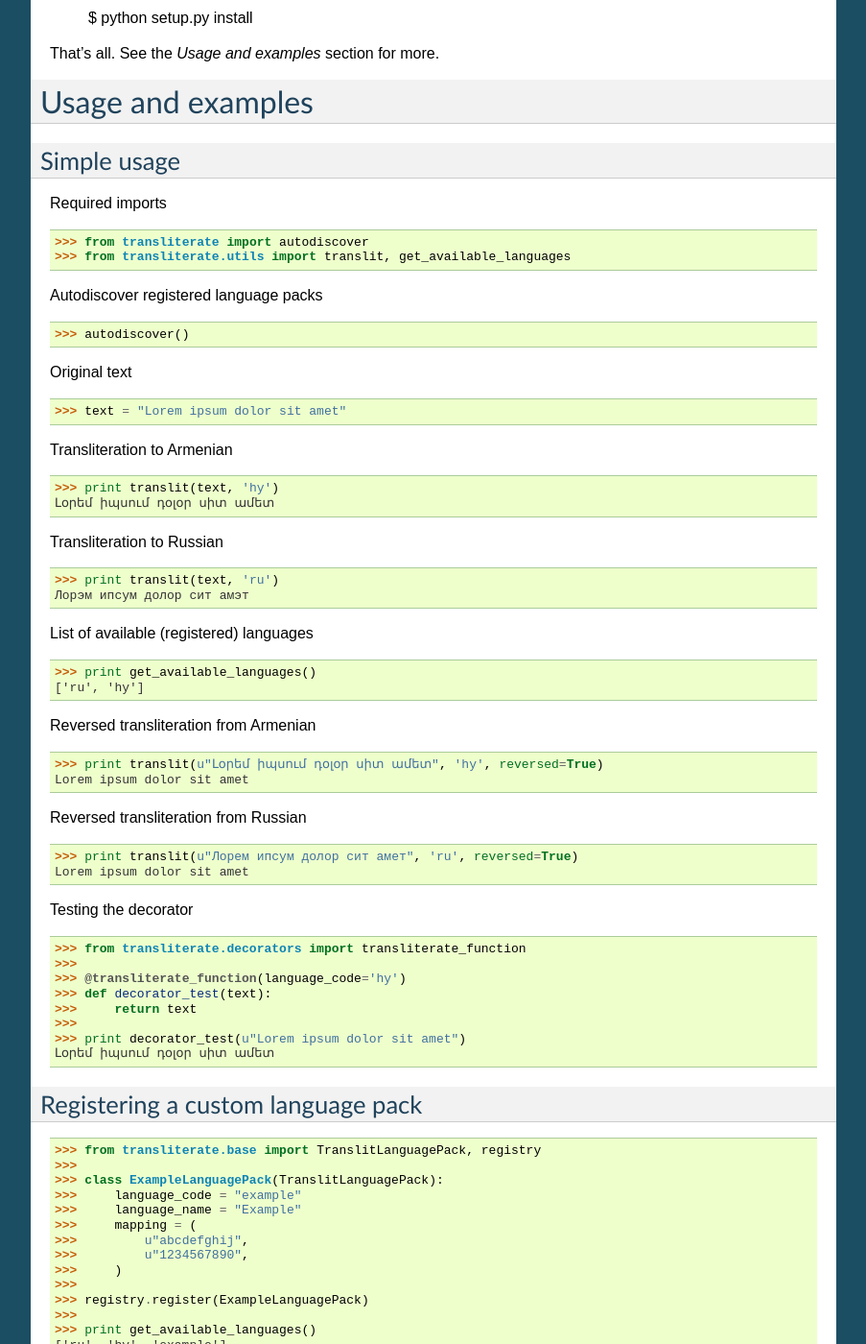
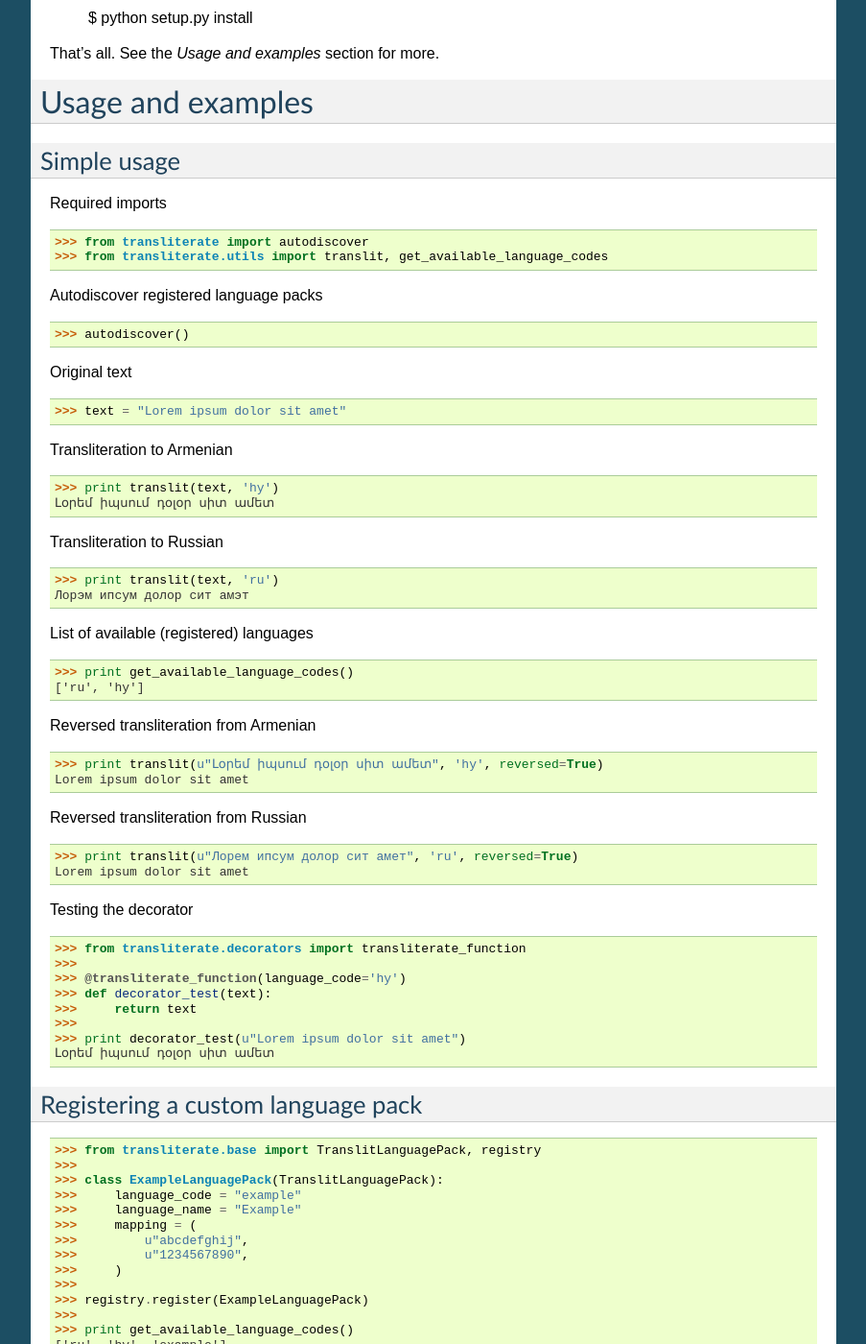
Before and after one commit to barseghyanartur/transliterate, a Sphinx documentation site: the page built from docs/index.rst, in a window 1280 px wide and 1400 px high, scrolled down 674 px. Shown: the whole window at 96% size, without its empty margins (198-1101 px from the left). Built offline with Sphinx 7.4.7, drawn with Linux system fonts in a browser that asks for light colours.

Commit message:
docs updated

```diff
--- a/docs/index.rst
+++ b/docs/index.rst
@@ -40,7 +40,7 @@ Simple usage
 Required imports
 
 >>> from transliterate import autodiscover
->>> from transliterate.utils import translit, get_available_languages
+>>> from transliterate.utils import translit, get_available_language_codes
 
 Autodiscover registered language packs
 
@@ -62,7 +62,7 @@ Transliteration to Russian
 
 List of available (registered) languages
 
->>> print get_available_languages()
+>>> print get_available_language_codes()
 ['ru', 'hy']
 
 Reversed transliteration from Armenian
@@ -100,7 +100,7 @@ Registering a custom language pack
 >>>
 >>> registry.register(ExampleLanguagePack)
 >>>
->>> print get_available_languages()
+>>> print get_available_language_codes()
 ['ru', 'hy', 'example']
 >>>
 >>> print translit(text, 'example')
--- a/readme.rst
+++ b/readme.rst
@@ -40,7 +40,7 @@ Simple usage
 Required imports
 
 >>> from transliterate import autodiscover
->>> from transliterate.utils import translit, get_available_languages
+>>> from transliterate.utils import translit, get_available_language_codes
 
 Autodiscover registered language packs
 
@@ -62,7 +62,7 @@ Transliteration to Russian
 
 List of available (registered) languages
 
->>> print get_available_languages()
+>>> print get_available_language_codes()
 ['ru', 'hy']
 
 Reversed transliteration from Armenian
@@ -100,7 +100,7 @@ Registering a custom language pack
 >>>
 >>> registry.register(ExampleLanguagePack)
 >>>
->>> print get_available_languages()
+>>> print get_available_language_codes()
 ['ru', 'hy', 'example']
 >>>
 >>> print translit(text, 'example')
```
